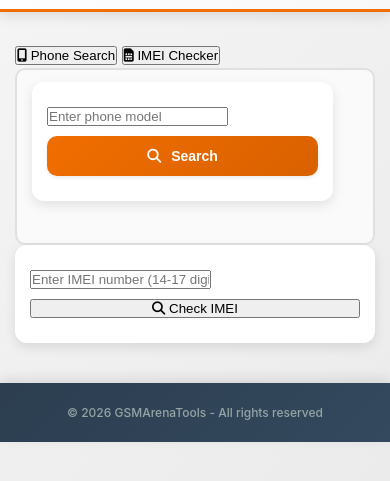
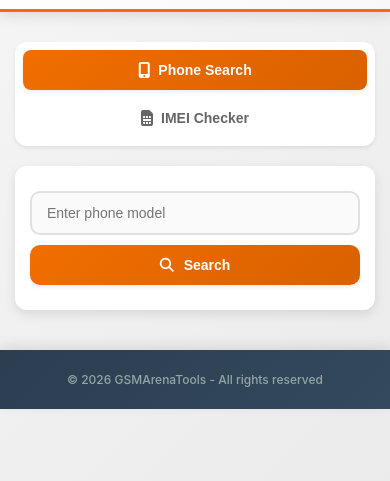
Before and after one commit to RidwanzAnphelibelll/GSMArenaTools, a website: page public/index.html in a window 390 px wide. Shown: the part 71-552 px from the top of the page. Drawn offline with Linux system fonts and the light colour scheme.

Commit message:
Update public/css/styles.css

```diff
--- a/public/css/styles.css
+++ b/public/css/styles.css
@@ -145,6 +145,57 @@ body {
     padding: 0 20px;
 }
 
+.tab-buttons {
+    display: flex;
+    gap: 12px;
+    margin-bottom: 20px;
+    background: white;
+    padding: 8px;
+    border-radius: 12px;
+    box-shadow: var(--shadow-sm);
+}
+
+.tab-btn {
+    flex: 1;
+    padding: 14px 24px;
+    border: none;
+    background: transparent;
+    color: var(--text-light);
+    font-size: 15px;
+    font-weight: 600;
+    cursor: pointer;
+    border-radius: 8px;
+    transition: all 0.3s cubic-bezier(0.4, 0, 0.2, 1);
+    display: flex;
+    align-items: center;
+    justify-content: center;
+    gap: 8px;
+}
+
+.tab-btn:hover {
+    background: #f8f8f8;
+    color: var(--text-color);
+}
+
+.tab-btn.active {
+    background: linear-gradient(135deg, var(--primary-color), var(--primary-dark));
+    color: white;
+    box-shadow: var(--shadow-sm);
+}
+
+.tab-btn i {
+    font-size: 18px;
+}
+
+.tab-content {
+    display: none;
+}
+
+.tab-content.active {
+    display: block;
+    animation: fadeIn 0.4s ease;
+}
+
 .search-section {
     background: var(--card-bg);
     padding: 40px;
@@ -172,7 +223,8 @@ body {
     align-items: center;
 }
 
-#phone-search {
+#phone-search-input,
+#imei-input {
     width: 100%;
     padding: 14px 45px 14px 18px;
     border: 2px solid var(--border-color);
@@ -183,7 +235,8 @@ body {
     background: #fafafa;
 }
 
-#phone-search:focus {
+#phone-search-input:focus,
+#imei-input:focus {
     border-color: var(--primary-color);
     background: white;
     box-shadow: 0 0 0 4px rgba(241, 110, 0, 0.1);
@@ -213,7 +266,8 @@ body {
     font-size: 16px;
 }
 
-#search-btn {
+#search-btn,
+#imei-btn {
     padding: 14px 30px;
     background: linear-gradient(135deg, var(--primary-color), var(--primary-dark));
     color: #fff;
@@ -230,13 +284,15 @@ body {
     white-space: nowrap;
 }
 
-#search-btn:hover {
+#search-btn:hover,
+#imei-btn:hover {
     background: linear-gradient(135deg, var(--primary-dark), var(--primary-color));
     transform: translateY(-2px);
     box-shadow: var(--shadow-md);
 }
 
-#search-btn:active {
+#search-btn:active,
+#imei-btn:active {
     transform: translateY(0);
 }
 
@@ -652,6 +708,19 @@ footer {
         right: 0;
     }
 
+    .tab-buttons {
+        gap: 8px;
+    }
+
+    .tab-btn {
+        padding: 12px 16px;
+        font-size: 14px;
+    }
+
+    .tab-btn i {
+        font-size: 16px;
+    }
+
     .search-section {
         padding: 30px 20px;
     }
@@ -661,7 +730,8 @@ footer {
         gap: 10px;
     }
 
-    #search-btn {
+    #search-btn,
+    #imei-btn {
         justify-content: center;
         width: 100%;
     }
@@ -731,17 +801,28 @@ footer {
         font-size: 12px;
     }
 
+    .tab-buttons {
+        flex-direction: column;
+        gap: 8px;
+    }
+
+    .tab-btn {
+        padding: 12px 16px;
+    }
+
     .search-section {
         padding: 25px 15px;
         border-radius: 12px;
     }
 
-    #phone-search {
+    #phone-search-input,
+    #imei-input {
         padding: 12px 40px 12px 15px;
         font-size: 14px;
     }
 
-    #search-btn {
+    #search-btn,
+    #imei-btn {
         padding: 12px 24px;
         font-size: 14px;
     }
```
